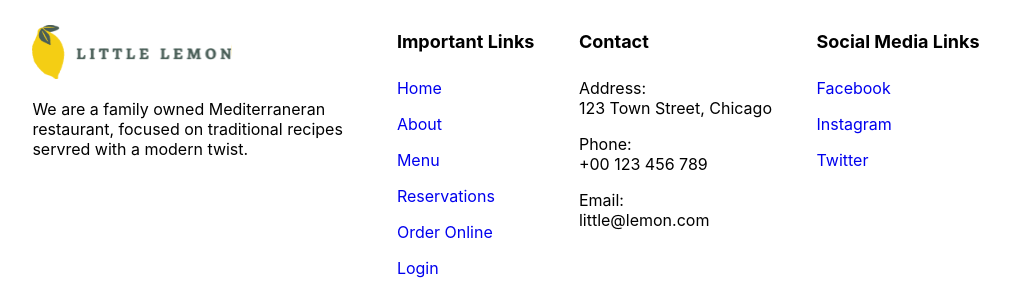
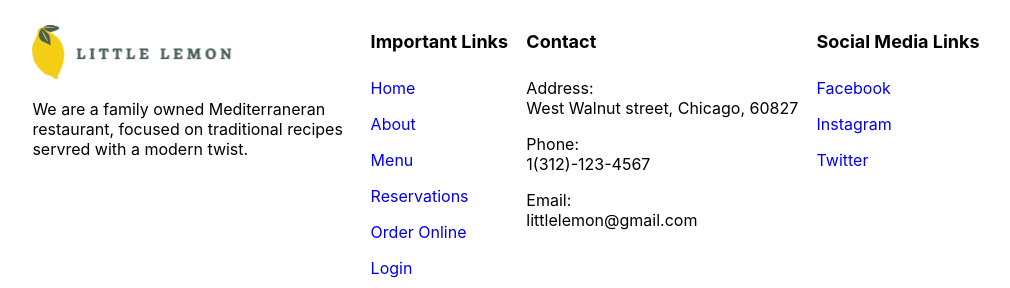
Before and after one commit to SilverCache/reserve-table, a React (Create React App) app: page /booking in a window 1280 px wide. Shown: the part 1850-2138 px from the top of the page, without its empty margins (134-1144 px from the left). Built offline with nearby package versions, Linux system fonts and the light colour scheme; a web font is replaced by a local one.

Commit message:
Contact info for Little Lemon

```diff
--- a/src/components/Booking.js
+++ b/src/components/Booking.js
@@ -1,6 +1,5 @@
 import React from "react";
 import BookingForm from "./BookingForm";
-import { useState } from "react";
 
 const Booking = (props) => {
 
--- a/src/components/Footer.js
+++ b/src/components/Footer.js
@@ -23,9 +23,9 @@ const Footer = () => {
             <div>
                 <h3>Contact</h3>
             <ul>
-            <li>Address: <br/> 123 Town Street, Chicago</li>
-                <li>Phone: <br/> +00 123 456 789</li>
-                <li>Email: <br/> little@lemon.com</li>
+            <li>Address: <br/>  West Walnut street, Chicago, 60827</li>
+                <li>Phone: <br/> 1(312)-123-4567</li>
+                <li>Email: <br/> littlelemon@gmail.com</li>
             </ul>
             </div>
             <div>
```
